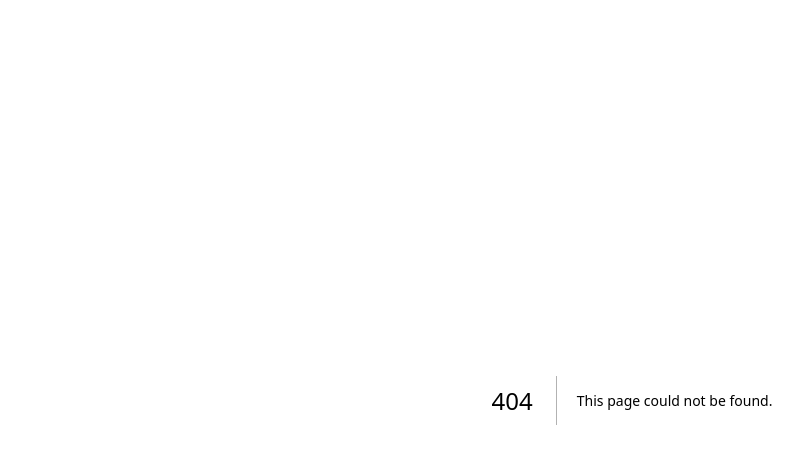
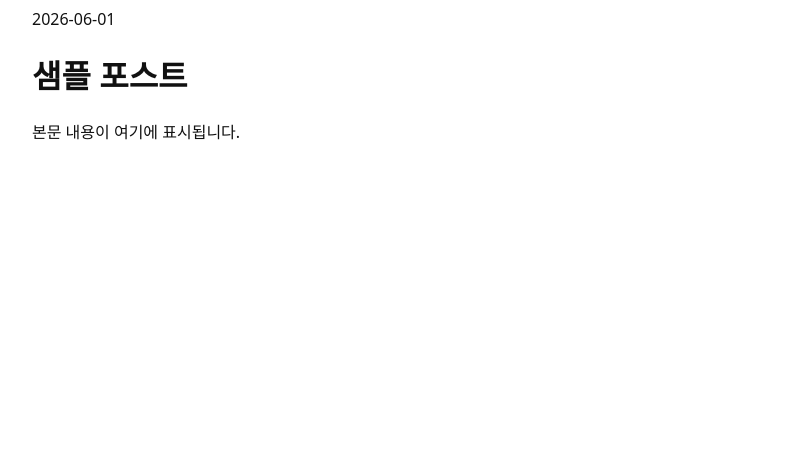
Before and after one commit to urim-survey/urim-website, a Next.js app: page /blog/post-1 in a window 1280 px wide. Before the commit this address had no page. Shown: the top 464 px of the page, without its empty margins (8-811 px from the left). Built offline with nearby package versions, Linux system fonts and the light colour scheme; a web font is replaced by a local one.

Commit message:
redesign: rewrite blog index and restyle post detail page
Co-Authored-By: Claude Sonnet 5 <noreply@anthropic.com>

```diff
--- /dev/null
+++ b/src/app/blog/[slug]/page.tsx
@@ -0,0 +1,19 @@
+import { notFound } from 'next/navigation';
+
+type Props = { params: { slug: string } };
+
+export default function PostPage({ params }: Props) {
+  const { slug } = params;
+  // Placeholder: in future fetch from Supabase or CMS
+  const post = { title: '샘플 포스트', date: '2026-06-01', content: '본문 내용이 여기에 표시됩니다.' };
+
+  if (!post) return notFound();
+
+  return (
+    <div className="container py-16">
+      <div className="text-sm text-secondary">{post.date}</div>
+      <h1 className="text-3xl font-bold mt-2 text-ink">{post.title}</h1>
+      <div className="mt-6 text-ink leading-relaxed">{post.content}</div>
+    </div>
+  );
+}
--- /dev/null
+++ b/src/app/blog/page.tsx
@@ -0,0 +1,29 @@
+import HeroSection from "../../components/HeroSection";
+import BlogCard from "../../components/BlogCard";
+import { FadeInGrid, FadeInItem } from "../../components/FadeInSection";
+
+const posts = [
+  { slug: "post-1", title: "블로그 글 샘플 1", date: "2026-06-01", imageSrc: "/images/blog-post-1.jpg" },
+  { slug: "post-2", title: "블로그 글 샘플 2", date: "2026-05-20", imageSrc: "/images/blog-post-2.jpg" },
+  { slug: "post-3", title: "블로그 글 샘플 3", date: "2026-04-15", imageSrc: "/images/blog-post-3.jpg" },
+];
+
+export default function BlogIndex() {
+  return (
+    <div>
+      <HeroSection engLabel="RECENT NEWS" title="블로그" imageSrc="/images/hero-main.jpg" imageAlt="블로그" />
+
+      <section className="py-20">
+        <div className="container">
+          <FadeInGrid className="grid grid-cols-1 md:grid-cols-3 gap-8">
+            {posts.map((p) => (
+              <FadeInItem key={p.slug}>
+                <BlogCard {...p} />
+              </FadeInItem>
+            ))}
+          </FadeInGrid>
+        </div>
+      </section>
+    </div>
+  );
+}
```
